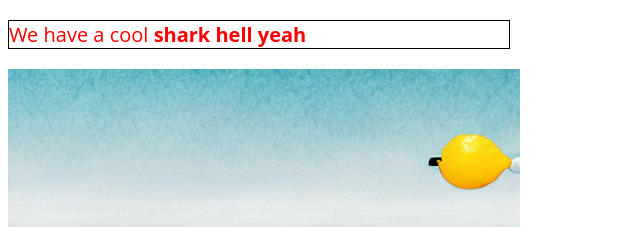
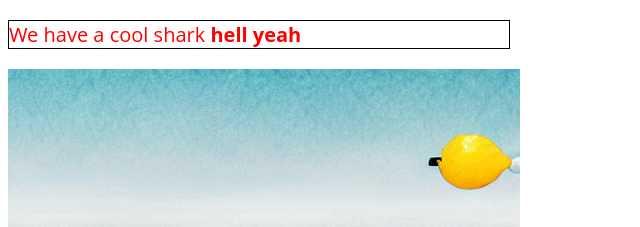
Before and after one commit to khperera/Personal-Website, a plain HTML site: page index.html in a window 1280 px wide. Shown: the top 227 px of the page, 0-640 px from the left. Drawn offline with Linux system fonts and the light colour scheme.

Commit message:
updated title page

```diff
--- a/index.html
+++ b/index.html
@@ -9,7 +9,7 @@
         rel="stylesheet" />
   </head>
   <body>
-    <p id = "id1"> We have a cool <strong>shark hell yeah</strong></p>
+    <p id = "id1"> We have a cool shark<strong> hell yeah</strong></p>
     <img src="images/youtubeThumbnail.png" alt="Cool youtube thumbnail" />
     <p> Sharks are included with</p>
     <ol>
```
